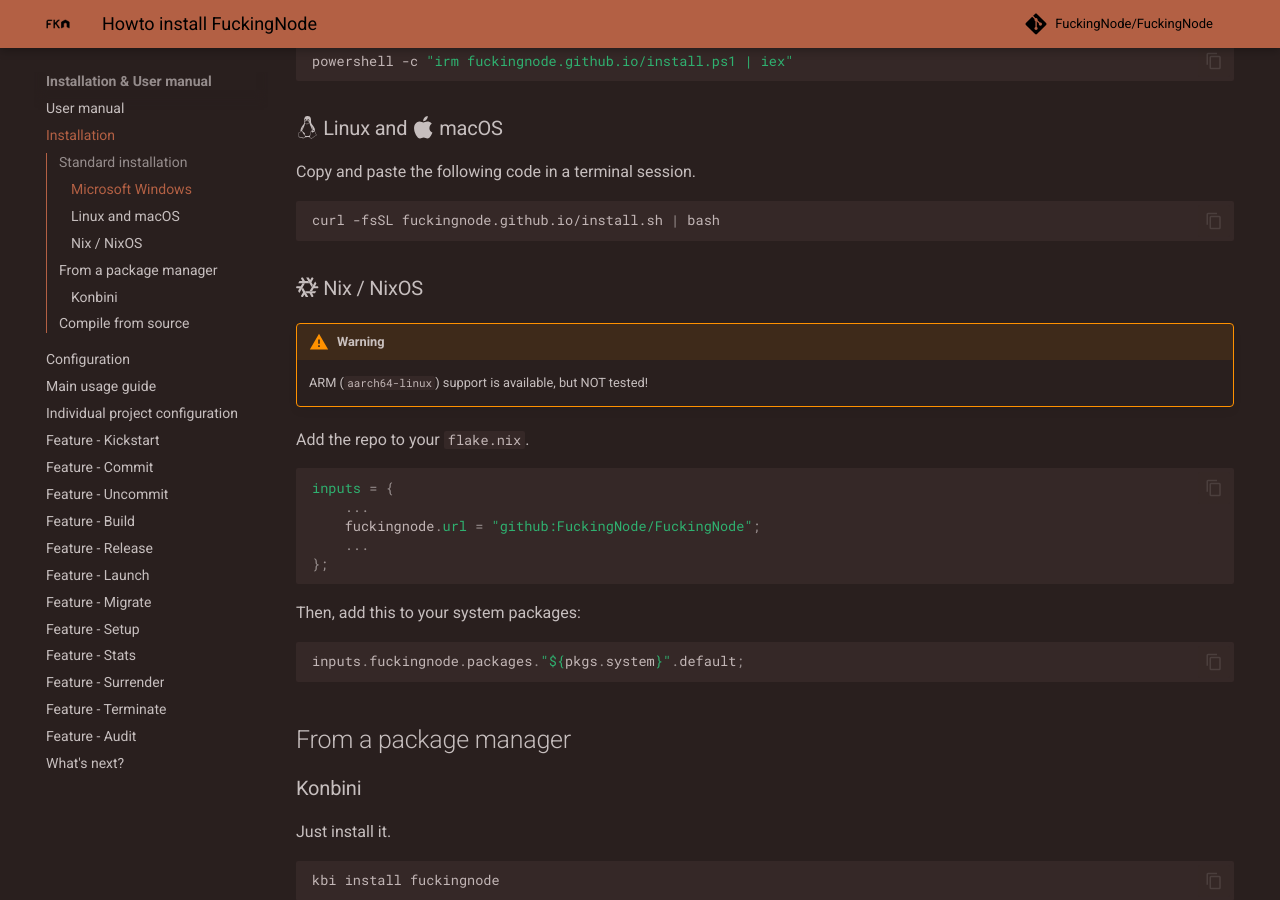
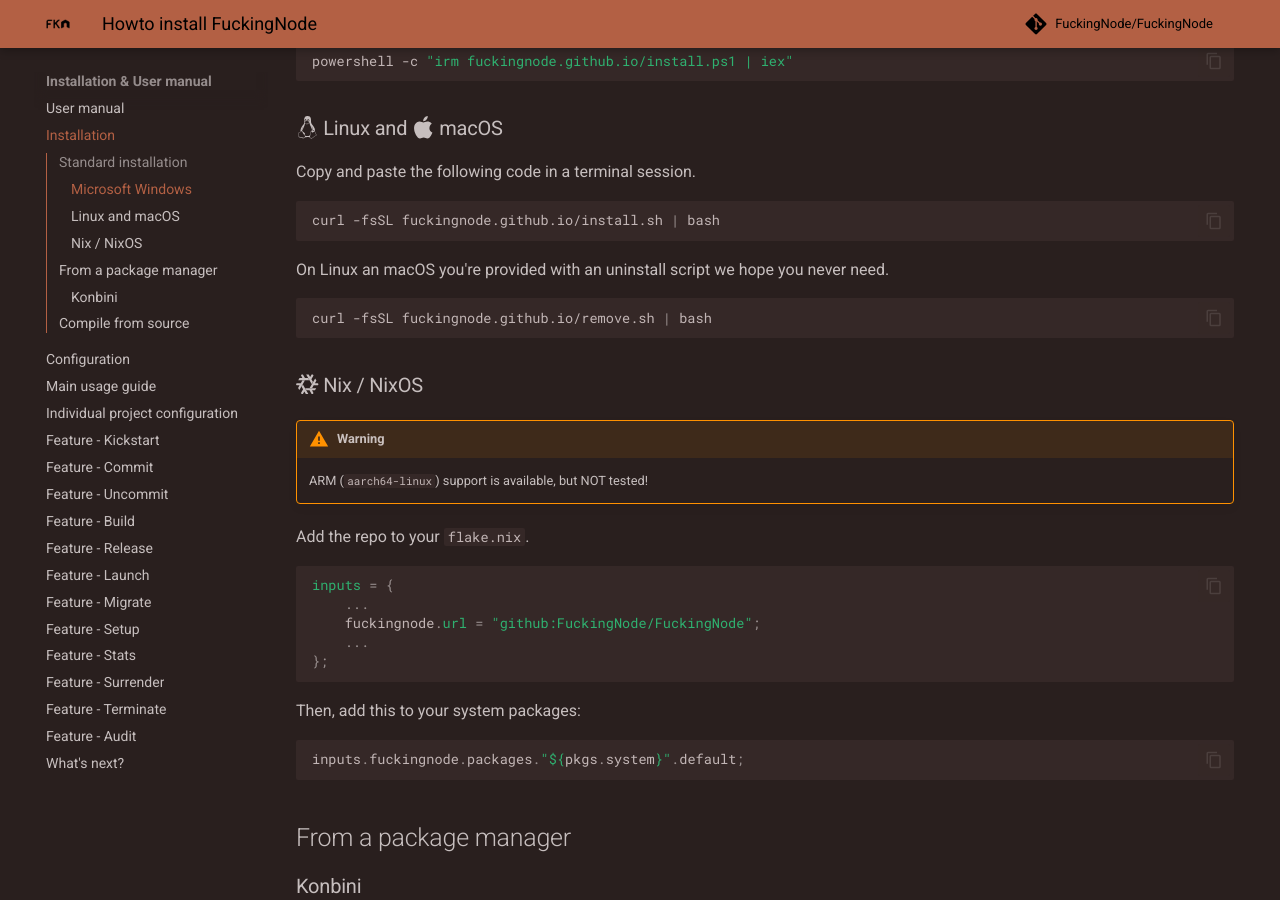
Before and after one commit to FuckingNode/fuckingnode.github.io, an MkDocs documentation site: the page built from docs/manual/install.md, in a window 1280 px wide and 900 px high, scrolled down 549 px. Built offline with MkDocs 1.6.1 and Material for MkDocs 9.7.7, drawn with Linux system fonts in a browser that asks for light colours; comment, search, counter and statistics services are not loaded.

Commit message:
Add an uninstaller script
Co-authored-by: pico_190 <picoprograma190@proton.me>

````diff
--- a/docs/manual/install.md
+++ b/docs/manual/install.md
@@ -25,6 +25,12 @@ Copy and paste the following code in a terminal session.
 
 ```bash
 curl -fsSL fuckingnode.github.io/install.sh | bash
+```
+
+On Linux an macOS you're provided with an uninstall script we hope you never need.
+
+```bash
+curl -fsSL fuckingnode.github.io/remove.sh | bash
 ```
 
 ### :simple-nixos: Nix / NixOS
````
Also changed, not shown: 1 other file.
